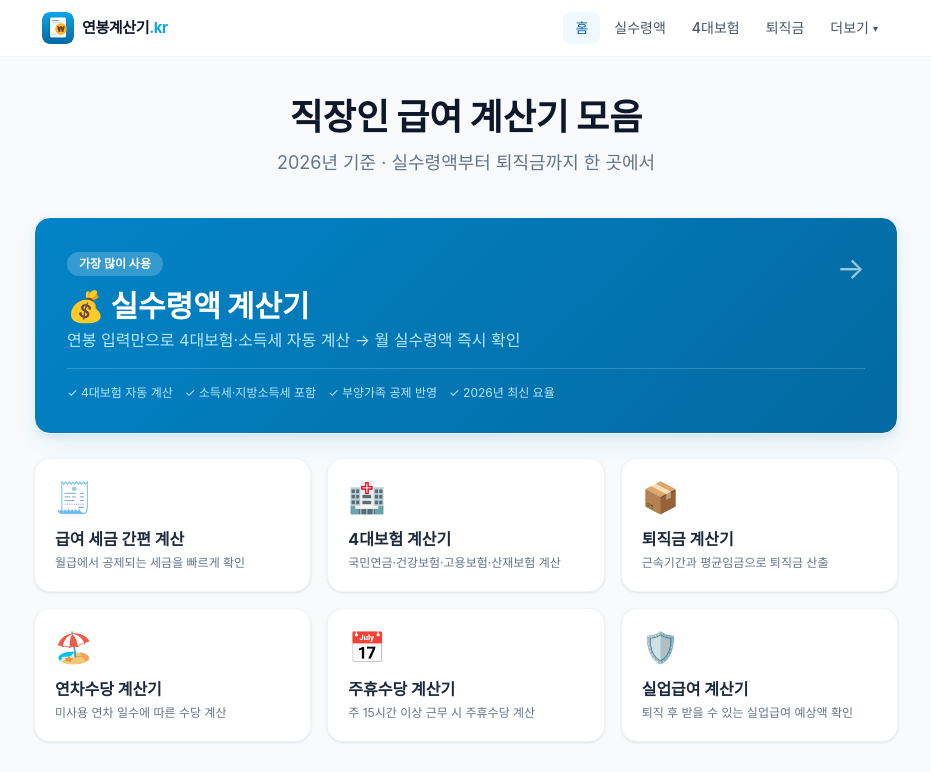
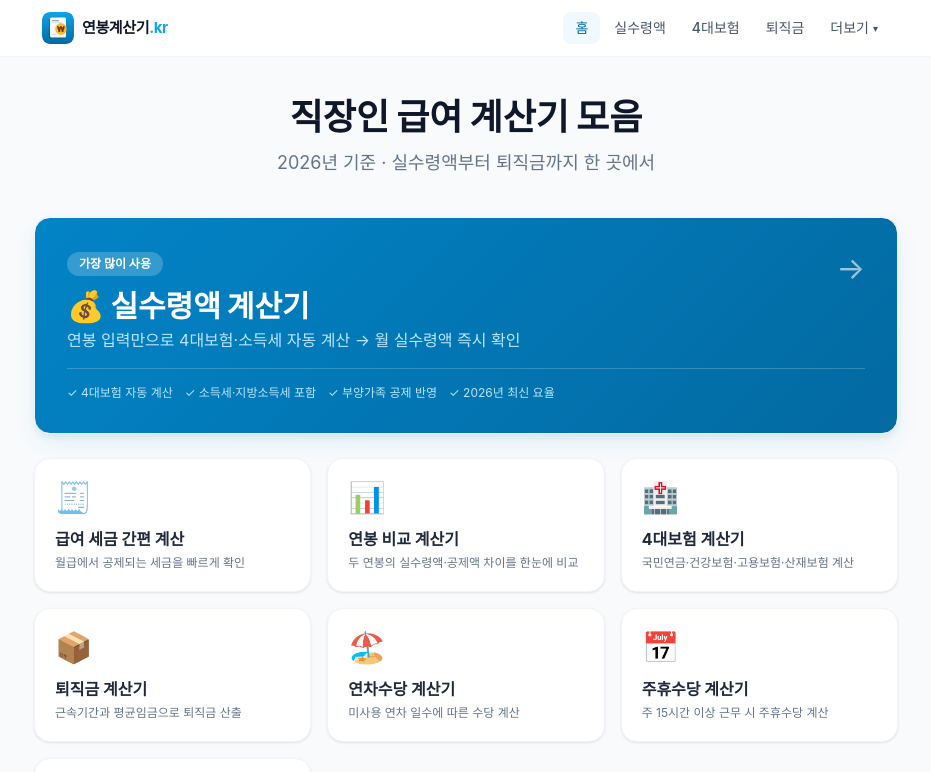
Before and after one commit to YG-coder/salary-calculator, a Next.js app: page / in a window 1280 px wide. Shown: the top 772 px of the page, without its empty margins (174-1105 px from the left). Built offline with nearby package versions, Linux system fonts and the light colour scheme; a web font is replaced by a local one.

Commit message:
fix(navigation): 연봉 비교 계산기 진입 경로 추가

```diff
--- a/src/app/page.tsx
+++ b/src/app/page.tsx
@@ -26,6 +26,14 @@ const CALCULATORS = [
     emoji: '🧾',
     title: '급여 세금 간편 계산',
     description: '월급에서 공제되는 세금을 빠르게 확인',
+    badge: null,
+    highlight: false,
+  },
+  {
+    href: '/salary-comparison-calculator',
+    emoji: '📊',
+    title: '연봉 비교 계산기',
+    description: '두 연봉의 실수령액·공제액 차이를 한눈에 비교',
     badge: null,
     highlight: false,
   },
--- a/src/app/salary-calculator/page.tsx
+++ b/src/app/salary-calculator/page.tsx
@@ -20,6 +20,12 @@ export const metadata: Metadata = {
 }
 
 const RELATED = [
+  {
+    href: '/salary-comparison-calculator',
+    emoji: '📊',
+    label: '연봉 비교 계산기',
+    description: '두 연봉의 실수령액 차이 비교',
+  },
   {
     href: '/target-salary-calculator',
     emoji: '🎯',
--- a/src/components/ui/Footer.tsx
+++ b/src/components/ui/Footer.tsx
@@ -5,6 +5,7 @@ import { OPERATOR_EMAIL, OPERATOR_NAME, SITE_NAME } from '@/lib/constants'
 const CALC_LINKS = [
   { href: '/salary-calculator', label: '실수령액 계산기' },
   { href: '/payroll-tax-calculator', label: '급여 세금 계산' },
+  { href: '/salary-comparison-calculator', label: '연봉 비교 계산기' },
   { href: '/social-insurance-calculator', label: '4대보험 계산기' },
   { href: '/severance-pay-calculator', label: '퇴직금 계산기' },
   { href: '/annual-leave-pay-calculator', label: '연차수당 계산기' },
--- a/src/components/ui/Header.tsx
+++ b/src/components/ui/Header.tsx
@@ -16,6 +16,7 @@ const NAV_ITEMS = [
 
 const MORE_ITEMS = [
   { href: '/payroll-tax-calculator', label: '급여 세금 간편 계산' },
+  { href: '/salary-comparison-calculator', label: '연봉 비교 계산기' },
   { href: '/annual-leave-pay-calculator', label: '연차수당 계산기' },
   { href: '/weekly-holiday-pay-calculator', label: '주휴수당 계산기' },
   { href: '/unemployment-benefit-calculator', label: '실업급여 계산기' },
```
